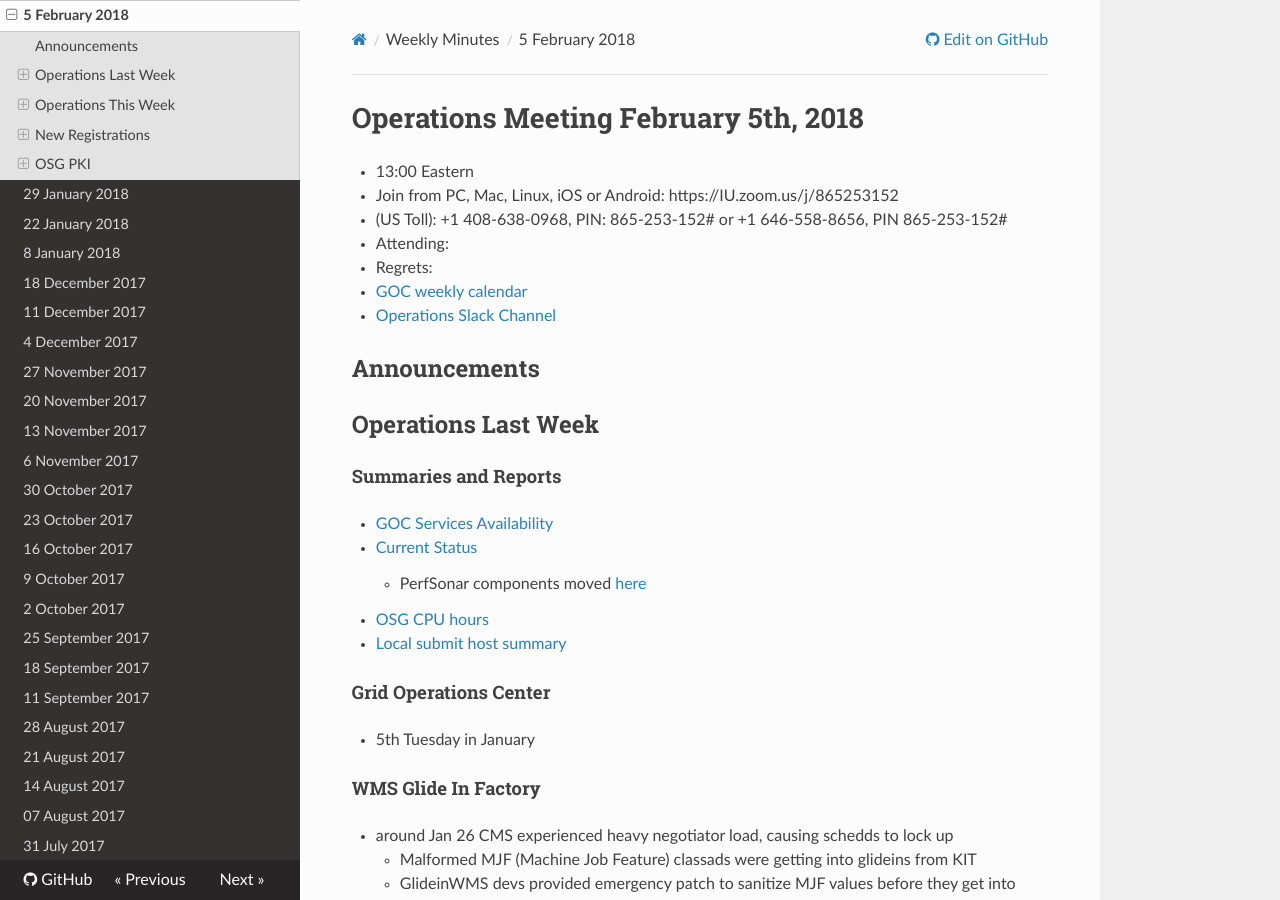
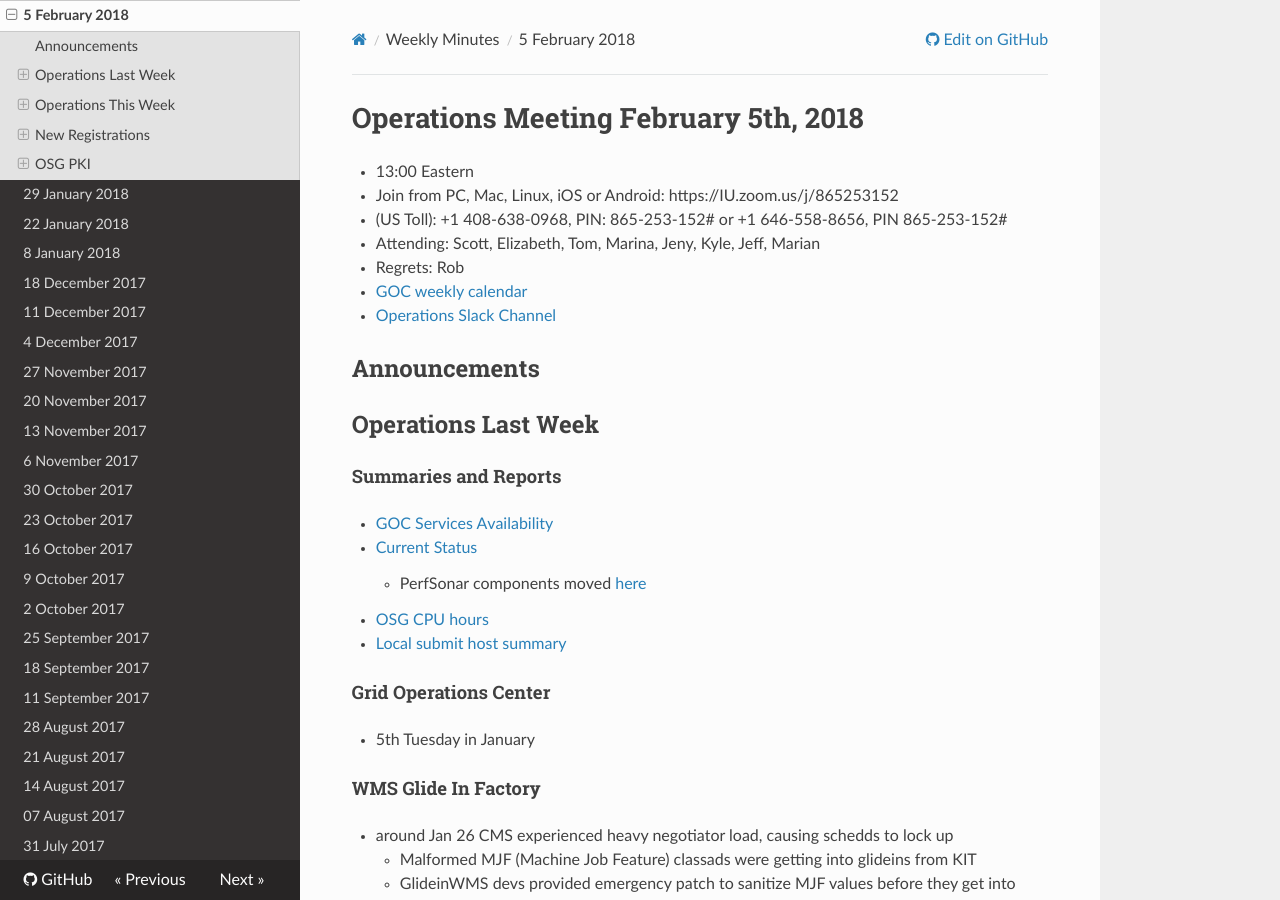
Before and after one commit to osg-htc/operations, an MkDocs documentation site: the page built from docs/WeeklyMinutes/05Feb2018.md, in a window 1280 px wide and 900 px high. Built offline with MkDocs 1.6.1, drawn with Linux system fonts in a browser that asks for light colours; nearby versions of some CDN libraries; old or Windows-style settings are respelled for this version of MkDocs.

Commit message:
Update 05Feb2018.md

```diff
--- a/docs/WeeklyMinutes/05Feb2018.md
+++ b/docs/WeeklyMinutes/05Feb2018.md
@@ -2,8 +2,8 @@
    * 13:00 Eastern
    * Join from PC, Mac, Linux, iOS or Android: https://IU.zoom.us/j/865253152
    * (US Toll): +1 408-638-0968, PIN: 865-253-152# or +1 646-558-8656, PIN 865-253-152#
-   * Attending:
-   * Regrets:
+   * Attending: Scott, Elizabeth, Tom, Marina, Jeny, Kyle, Jeff, Marian
+   * Regrets: Rob
    * [GOC weekly calendar](http://www.google.com/calendar/embed?src=c1htpcfoe6btrtc7n3uddg8mvs%40group.calendar.google.com&ctz=America/New_York)
    * [Operations Slack Channel](https://opensciencegrid.slack.com/messages/C5GAYBGA0/)
 
```
